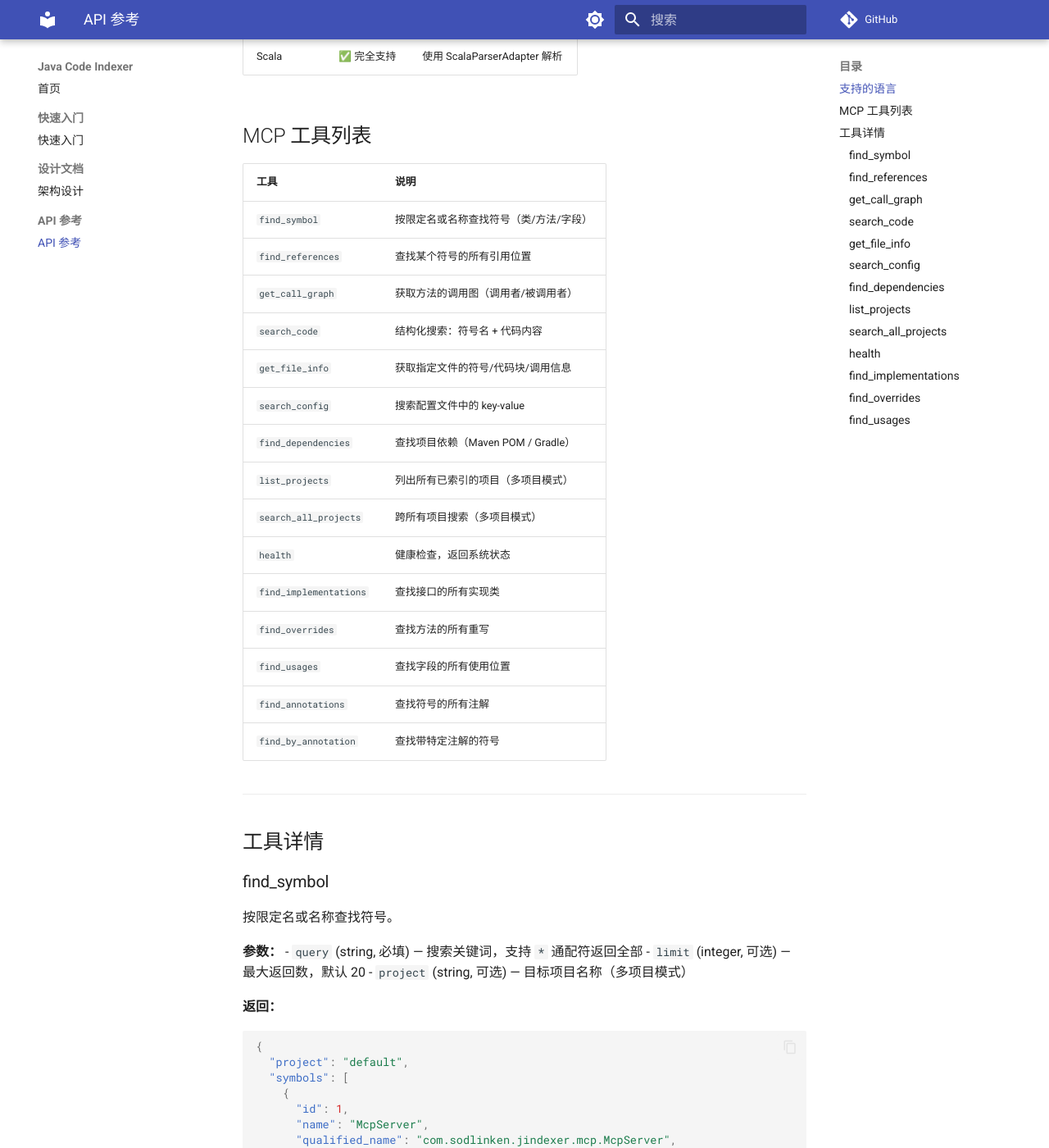
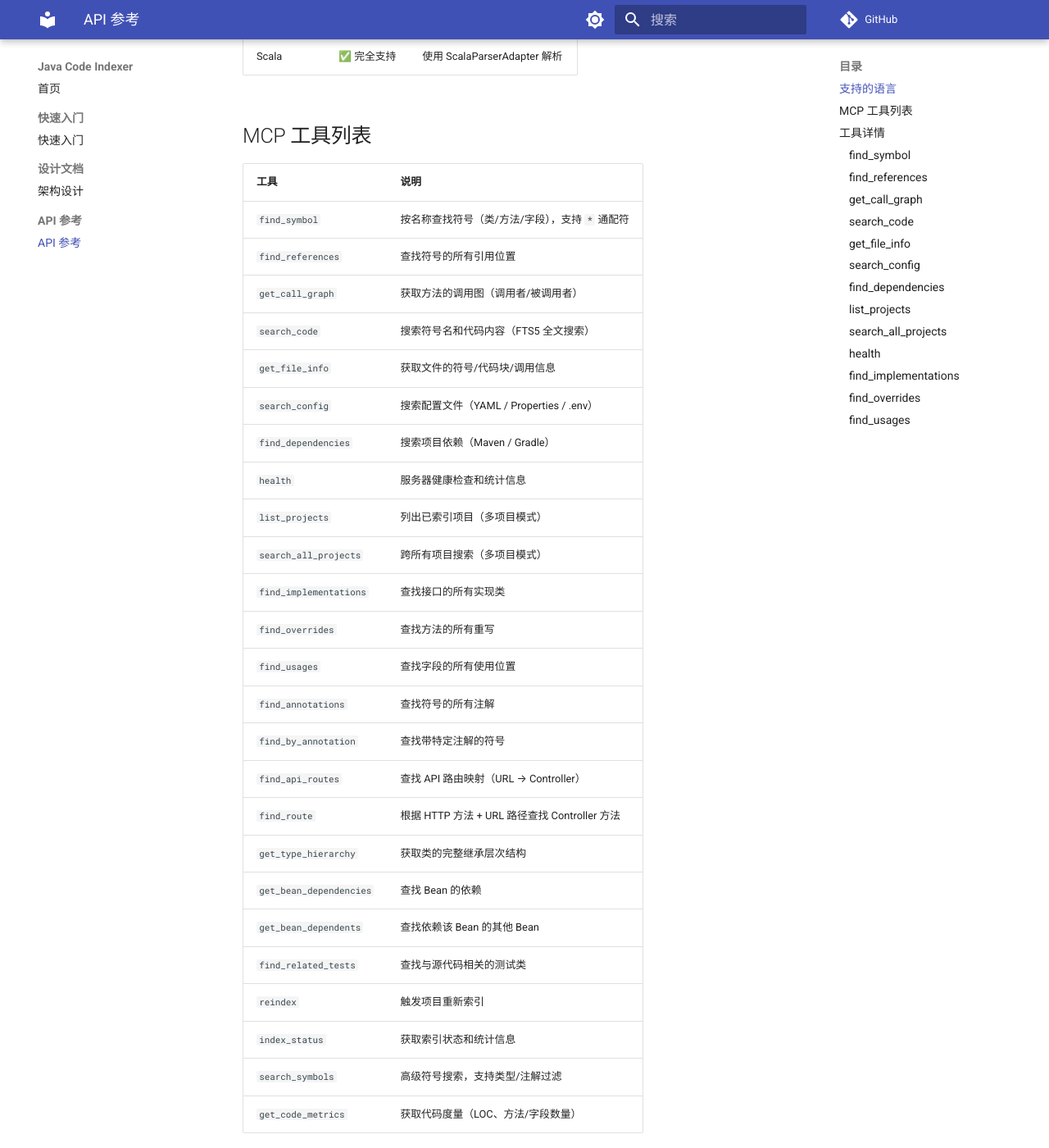
Before and after one commit to Lincoln-cn/JCodeIndexer, an MkDocs documentation site: the page built from doc/api/index.md, in a window 1280 px wide and 1400 px high, scrolled down 321 px. Shown: the whole window at 82% size. Built offline with MkDocs 1.6.1 and Material for MkDocs 9.7.7, drawn with Linux system fonts in a browser that asks for light colours; comment, search, counter and statistics services are not loaded; some of the changed text lies outside the part shown.

Commit message:
docs: 更新 doc 目录下的文档，与代码保持一致
1. 更新工具数量：9/10 → 26
2. 更新数据库表数量：9 → 13
3. 补充缺失的工具文档（find_api_routes, find_route, get_type_hierarchy 等）
4. 更新 find_dependencies 的 query 参数为可选

```diff
--- a/doc/api/index.md
+++ b/doc/api/index.md
@@ -12,21 +12,31 @@
 
 | 工具 | 说明 |
 |------|------|
-| `find_symbol` | 按限定名或名称查找符号（类/方法/字段） |
-| `find_references` | 查找某个符号的所有引用位置 |
+| `find_symbol` | 按名称查找符号（类/方法/字段），支持 `*` 通配符 |
+| `find_references` | 查找符号的所有引用位置 |
 | `get_call_graph` | 获取方法的调用图（调用者/被调用者） |
-| `search_code` | 结构化搜索：符号名 + 代码内容 |
-| `get_file_info` | 获取指定文件的符号/代码块/调用信息 |
-| `search_config` | 搜索配置文件中的 key-value |
-| `find_dependencies` | 查找项目依赖（Maven POM / Gradle） |
-| `list_projects` | 列出所有已索引的项目（多项目模式） |
+| `search_code` | 搜索符号名和代码内容（FTS5 全文搜索） |
+| `get_file_info` | 获取文件的符号/代码块/调用信息 |
+| `search_config` | 搜索配置文件（YAML / Properties / .env） |
+| `find_dependencies` | 搜索项目依赖（Maven / Gradle） |
+| `health` | 服务器健康检查和统计信息 |
+| `list_projects` | 列出已索引项目（多项目模式） |
 | `search_all_projects` | 跨所有项目搜索（多项目模式） |
-| `health` | 健康检查，返回系统状态 |
 | `find_implementations` | 查找接口的所有实现类 |
 | `find_overrides` | 查找方法的所有重写 |
 | `find_usages` | 查找字段的所有使用位置 |
 | `find_annotations` | 查找符号的所有注解 |
 | `find_by_annotation` | 查找带特定注解的符号 |
+| `find_api_routes` | 查找 API 路由映射（URL → Controller） |
+| `find_route` | 根据 HTTP 方法 + URL 路径查找 Controller 方法 |
+| `get_type_hierarchy` | 获取类的完整继承层次结构 |
+| `get_bean_dependencies` | 查找 Bean 的依赖 |
+| `get_bean_dependents` | 查找依赖该 Bean 的其他 Bean |
+| `find_related_tests` | 查找与源代码相关的测试类 |
+| `reindex` | 触发项目重新索引 |
+| `index_status` | 获取索引状态和统计信息 |
+| `search_symbols` | 高级符号搜索，支持类型/注解过滤 |
+| `get_code_metrics` | 获取代码度量（LOC、方法/字段数量） |
 
 ---
 
```
Also changed, not shown: other parts of doc/api/index.md (+2 -2 lines), doc/design/index.md (+7 -6 lines), doc/index.md (+1 -1 lines).
